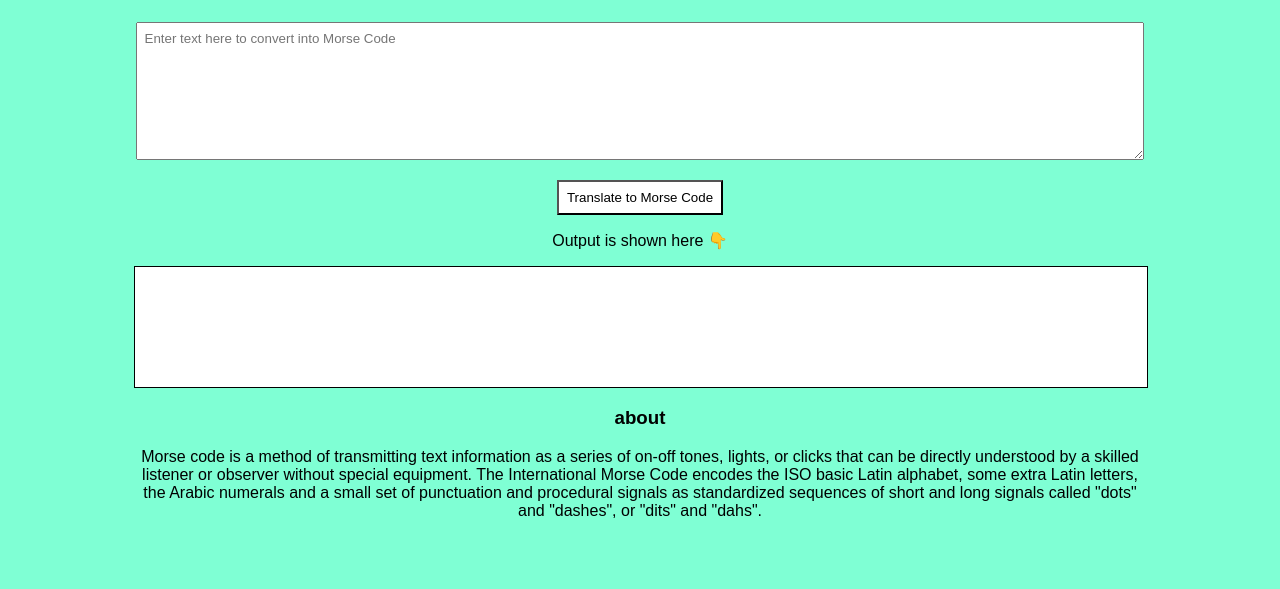
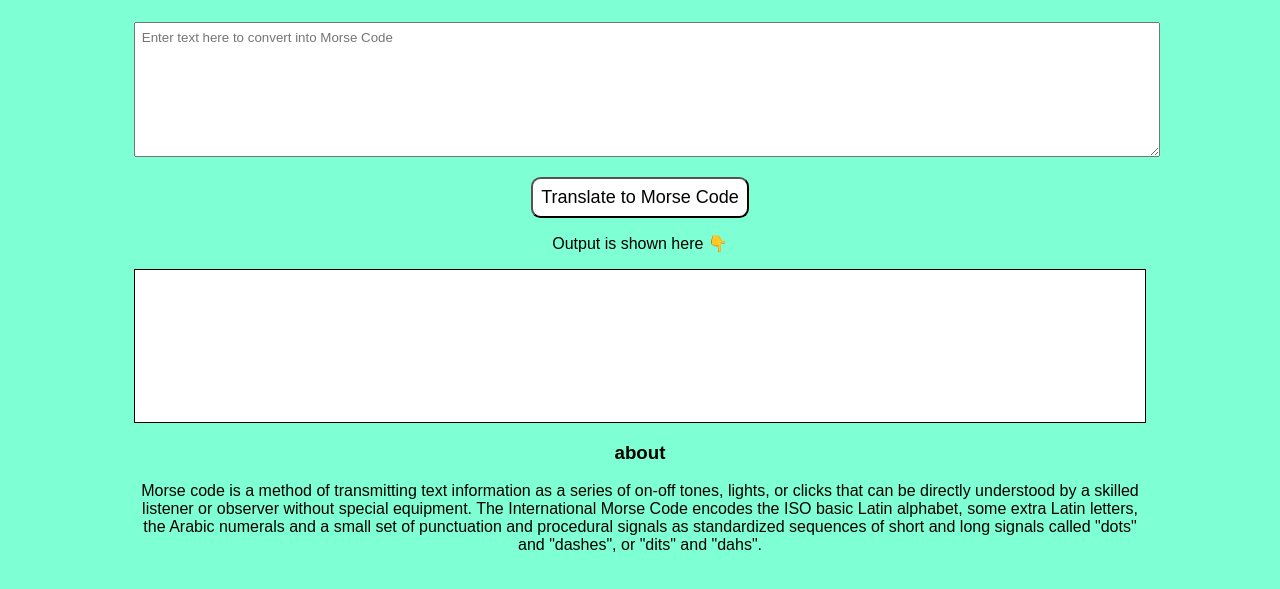
Before and after one commit to bhargaviRdy/sign-language-tranlator, a plain HTML site: page index.html in a window 1280 px wide. Shown: the part 49-638 px from the top of the page. Drawn offline with Linux system fonts and the light colour scheme; a web font is replaced by a local one.

Commit message:
Update styles.css

```diff
--- a/styles.css
+++ b/styles.css
@@ -24,21 +24,25 @@ nav{
     display: block;
     margin: auto;
     background-color: white;
+    font-size: large;
+    border-radius: 0.6rem;
 }
 
 .user-input{
-    padding: 0.5rem;
+    /* position: absolute; */
+    padding: 0.4rem;
     font-family: 'Yaldevi', sans-serif;
-    width: 98%;
+    width: 100%;
     height: 15vh;
     margin-bottom: 1rem;
 }
 
 .output{
+    padding: 1rem;
     text-align: left;
     background-color: white;
     height: 15vh;
-    width: 100%;
+    /* width: 100%; */
     border: 1px solid black;
 }
 
```
